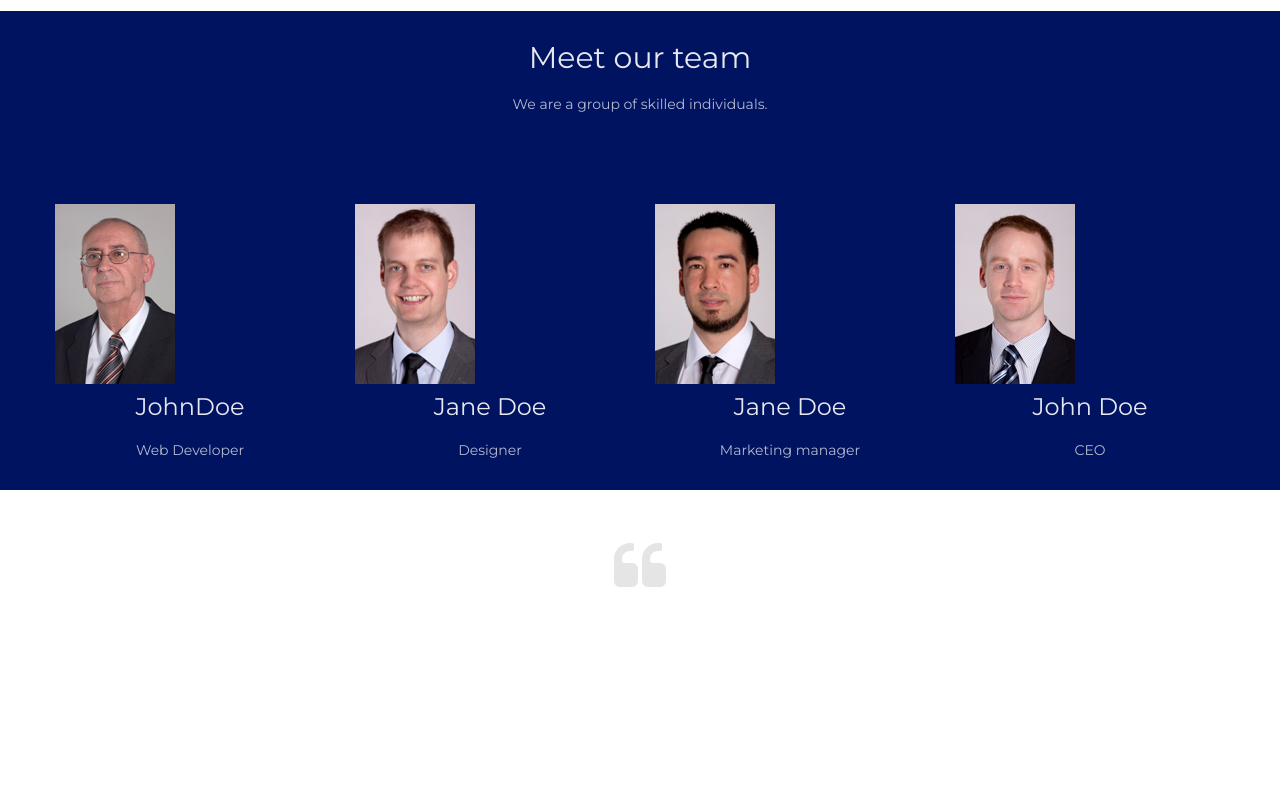
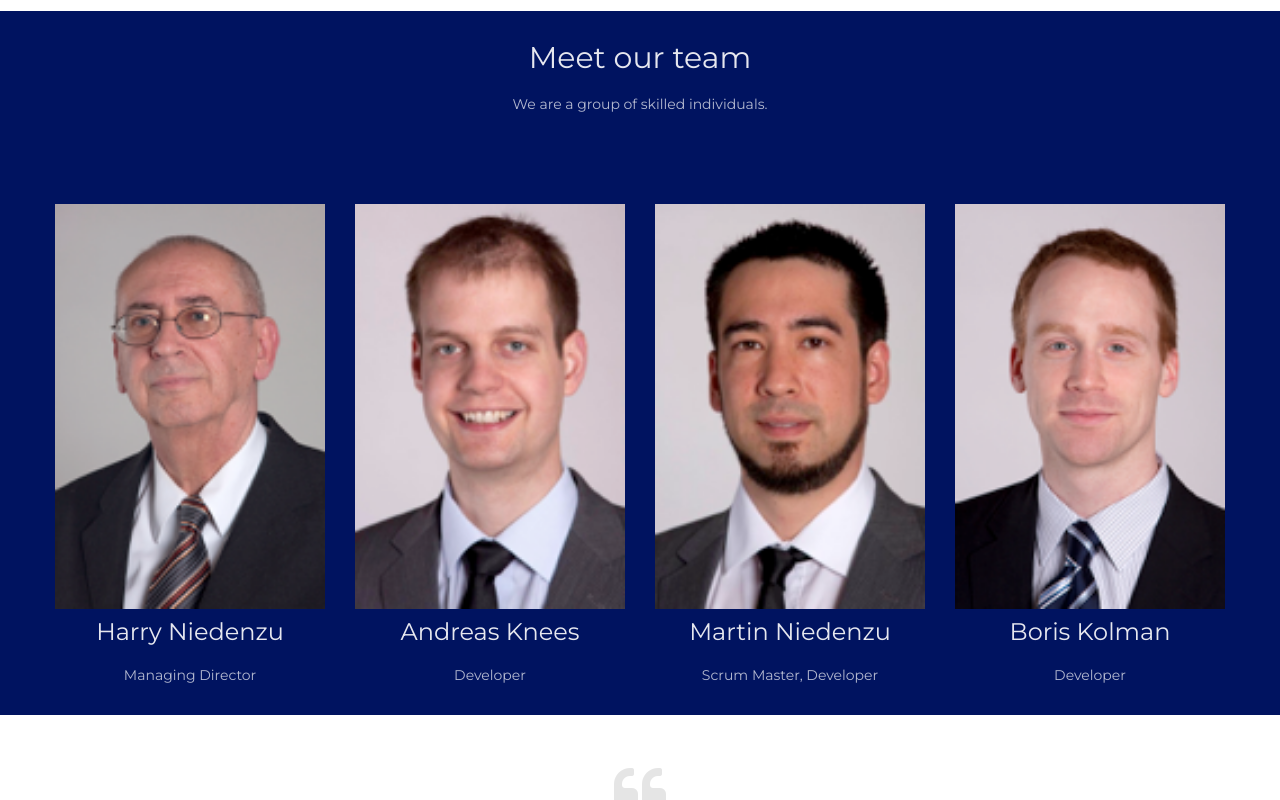
Before and after one commit to rasenderhase/nikem.de, a plain HTML site: page index.html in a window 1280 px wide. Shown: the part 2000-2800 px from the top of the page. Drawn offline with Linux system fonts and the light colour scheme.

Commit message:
Fotos vergrößert, Link auf Test-Seite

```diff
--- a/index.html
+++ b/index.html
@@ -30,7 +30,7 @@
         <div class="container">
             <nav class="navbar row">
                 <div class="navbar-header">
-                    <a class="navbar-brand" href="index.html" style="padding: 0px">
+                    <a class="navbar-brand" href="index.html" style="padding: 0">
                         <!-- <span class="et-icon-gears icon-sm icon-white zoomIn animated"></span> nikem -->
                         <img class="zoomIn animated animDelay02" src="img/nikem%20blau.jpg" style="height: 48px">
                     </a>
@@ -225,47 +225,47 @@
             </div>
             <div class="row voffset-lg">
                 <div class="col-sm-3">
-                    <img src="img/harry_niedenzu.png" class="img-responsive animated zoomIn" alt="member"/>
+                    <img src="img/harry_niedenzu.png" class="img-responsive animated zoomIn" alt="member" width="270px"/>
 
                     <h3 class="text-center mg-md">
-                        JohnDoe
+                        Harry Niedenzu
                     </h3>
 
                     <p class="text-center">
-                        Web Developer
+                        Managing Director
                     </p>
                 </div>
                 <div class="col-sm-3">
-                    <img src="img/andreas_knees.png" class="img-responsive animated zoomIn animDelay02" alt="member"/>
+                    <img src="img/andreas_knees.png" class="img-responsive animated zoomIn animDelay02" alt="member" width="270px"/>
 
                     <h3 class="text-center mg-md">
-                        Jane Doe
+                        Andreas Knees
                     </h3>
 
                     <p class="text-center">
-                        Designer
+                        Developer
                     </p>
                 </div>
                 <div class="col-sm-3">
-                    <img src="img/martin_niedenzu.png" class="img-responsive animDelay04 animated zoomIn" alt="member"/>
+                    <img src="img/martin_niedenzu.png" class="img-responsive animDelay04 animated zoomIn" alt="member" width="270px"/>
 
                     <h3 class="text-center mg-md">
-                        Jane Doe
+                        Martin Niedenzu
                     </h3>
 
                     <p class="text-center">
-                        Marketing manager
+                        Scrum Master, Developer
                     </p>
                 </div>
                 <div class="col-sm-3">
-                    <img src="img/boris_kolman.png" class="img-responsive animDelay06 animated zoomIn" alt="member"/>
+                    <img src="img/boris_kolman.png" class="img-responsive animDelay06 animated zoomIn" alt="member" width="270px"/>
 
                     <h3 class="text-center mg-md">
-                        John Doe
+                        Boris Kolman
                     </h3>
 
                     <p class="text-center">
-                        CEO
+                        Developer
                     </p>
                 </div>
             </div>
@@ -384,7 +384,7 @@
                                 </h4>
                             </div>
                             <div id="collapseOne" class="panel-collapse collapse" role="tabpanel" aria-expanded="false"
-                                 style="height: 0px;">
+                                 style="height: 0;">
                                 <div class="panel-body">
                                     Lorem ipsum dolor sit amet, consectetur adipisicing elit. Quidem, veritatis nulla
                                     eum laudantium totam tempore optio doloremque laboriosam quas, quos eaque molestias
```
Also changed, not shown: readme.txt.
